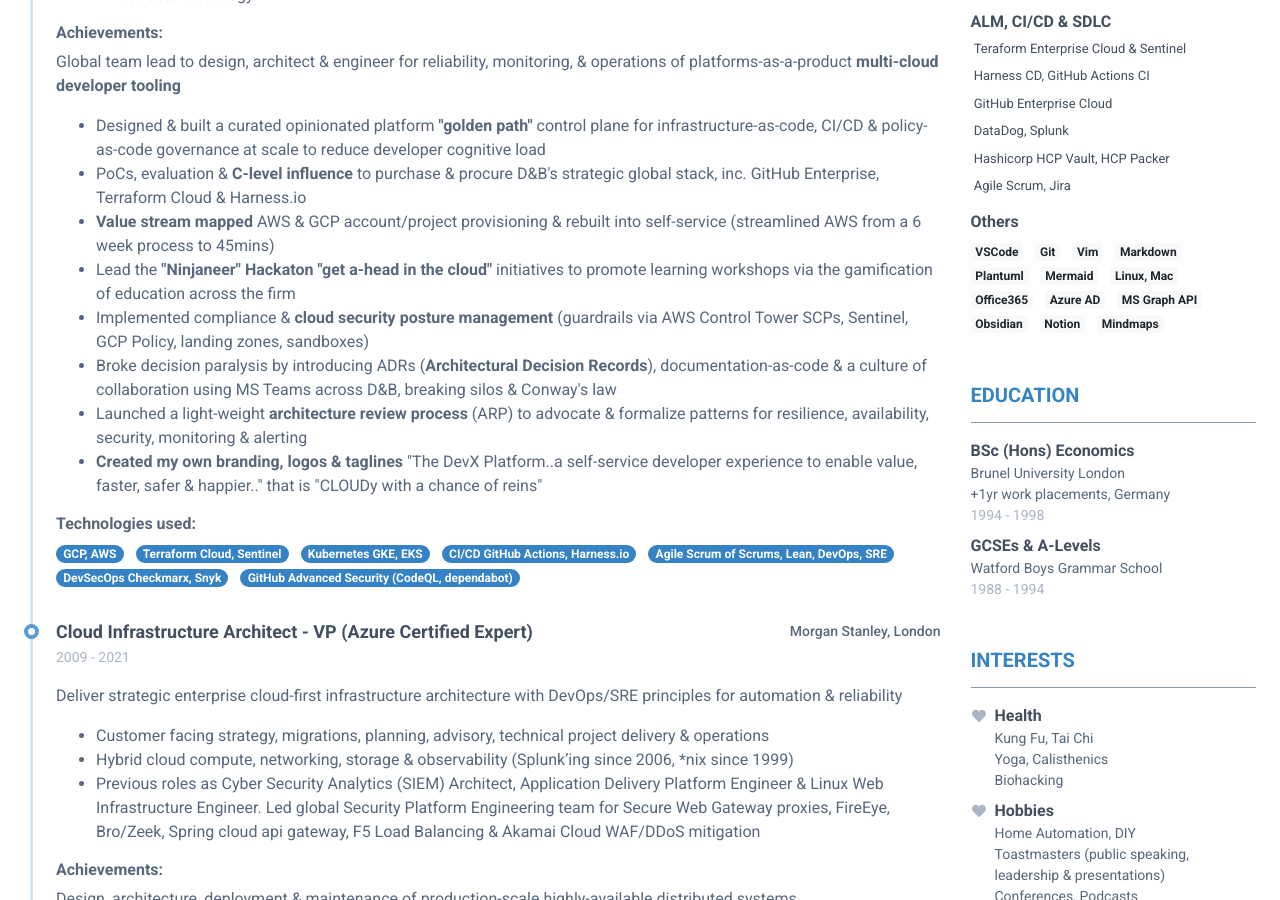
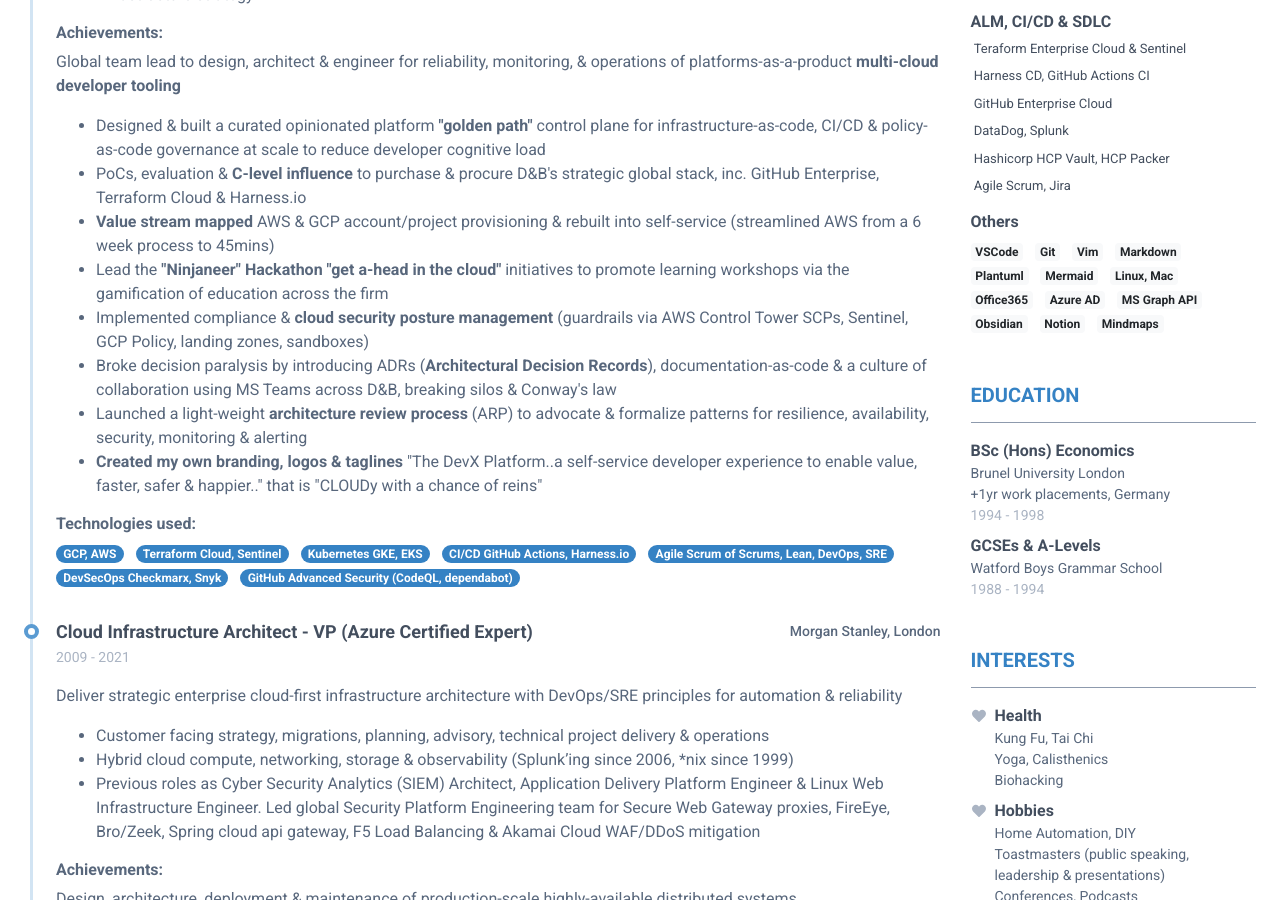
Before and after one commit to Hamy200/resume, a Jekyll site: the page built from index.markdown, in a window 1280 px wide and 900 px high, scrolled down 607 px. Built offline with Jekyll 4.4.1, drawn with Linux system fonts in a browser that asks for light colours; nearby versions of some CDN libraries.

Commit message:
Update data.yml

```diff
--- a/_data/data.yml
+++ b/_data/data.yml
@@ -53,7 +53,7 @@ experiences:
         - Designed & built a curated opinionated platform <b>"golden path"</b> control plane for infrastructure-as-code, CI/CD & policy-as-code governance at scale to reduce developer cognitive load
         - PoCs, evaluation & <b>C-level influence</b> to purchase & procure D&B's strategic global stack, inc. GitHub Enterprise, Terraform Cloud & Harness.io
         - <b>Value stream mapped</b> AWS & GCP account/project provisioning & rebuilt into self-service (streamlined AWS from a 6 week process to 45mins)
-        - Lead the <b>"Ninjaneer" Hackaton "get a-head in the cloud"</b> initiatives to promote learning workshops via the gamification of education across the firm
+        - Lead the <b>"Ninjaneer" Hackathon "get a-head in the cloud"</b> initiatives to promote learning workshops via the gamification of education across the firm
         - Implemented compliance & <b>cloud security posture management</b> (guardrails via AWS Control Tower SCPs, Sentinel, GCP Policy, landing zones, sandboxes)
         - Broke decision paralysis by introducing ADRs (<b>Architectural Decision Records</b>), documentation-as-code & a culture of collaboration using MS Teams across D&B, breaking silos & Conway's law
         - Launched a light-weight <b>architecture review process</b> (ARP) to advocate & formalize patterns for resilience, availability, security, monitoring & alerting
```
